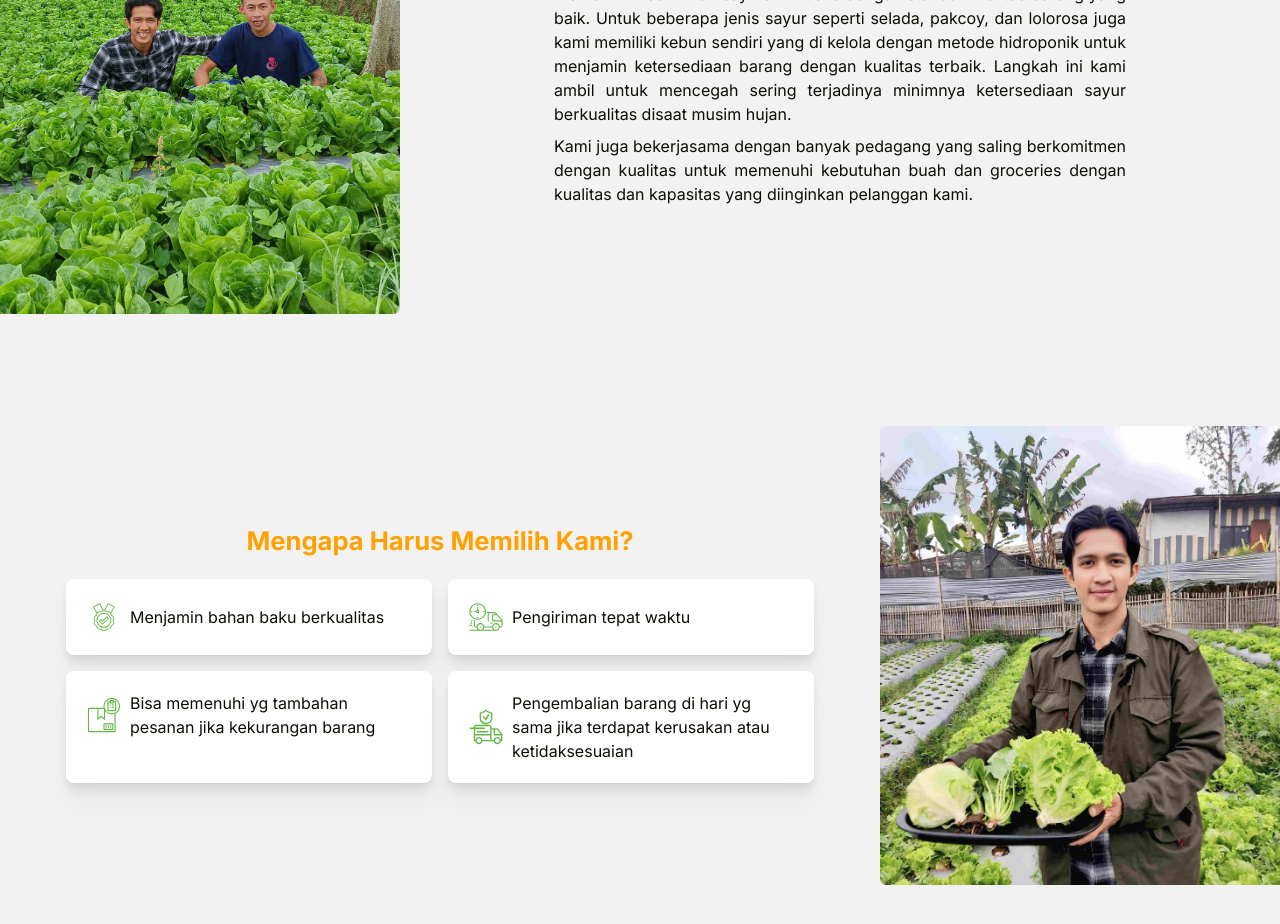
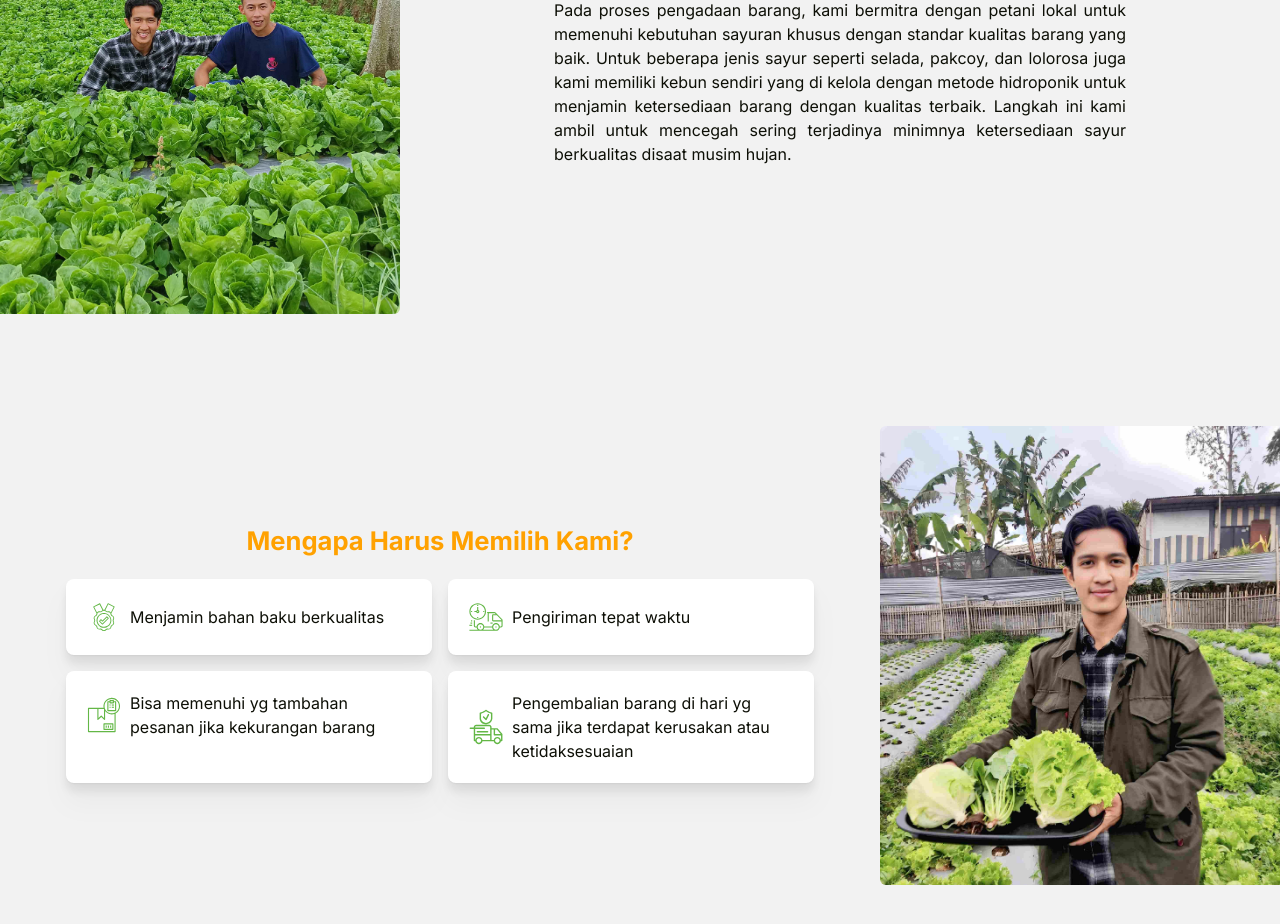
Before and after one commit to raxle789/unhira-agriculture, a Next.js app: page / in a window 1280 px wide. Shown: the part 3280-4204 px from the top of the page. Built offline with nearby package versions, Linux system fonts and the light colour scheme.

Commit message:
fix: menghapus sedikit tulisan

```diff
--- a/src/app/page.tsx
+++ b/src/app/page.tsx
@@ -216,7 +216,7 @@ export default function Home() {
             <h1 className="font-bold text-xl md:text-[1.6rem] leading-[1.7rem] text-coolyellow mb-3">
               Unhira Agrikultur
             </h1>
-            <p className="text-[15px] md:text-base text-coolblack text-justify mb-2">
+            <p className="text-[15px] md:text-base text-coolblack text-justify">
               Pada proses pengadaan barang, kami bermitra dengan petani lokal
               untuk memenuhi kebutuhan sayuran khusus dengan standar kualitas
               barang yang baik. Untuk beberapa jenis sayur seperti selada,
@@ -225,12 +225,6 @@ export default function Home() {
               dengan kualitas terbaik. Langkah ini kami ambil untuk mencegah
               sering terjadinya minimnya ketersediaan sayur berkualitas disaat
               musim hujan.
-            </p>
-            <p className="text-[15px] md:text-base text-coolblack text-justify">
-              Kami juga bekerjasama dengan banyak pedagang yang saling
-              berkomitmen dengan kualitas untuk memenuhi kebutuhan buah dan
-              groceries dengan kualitas dan kapasitas yang diinginkan pelanggan
-              kami.
             </p>
           </div>
         </div>
```
